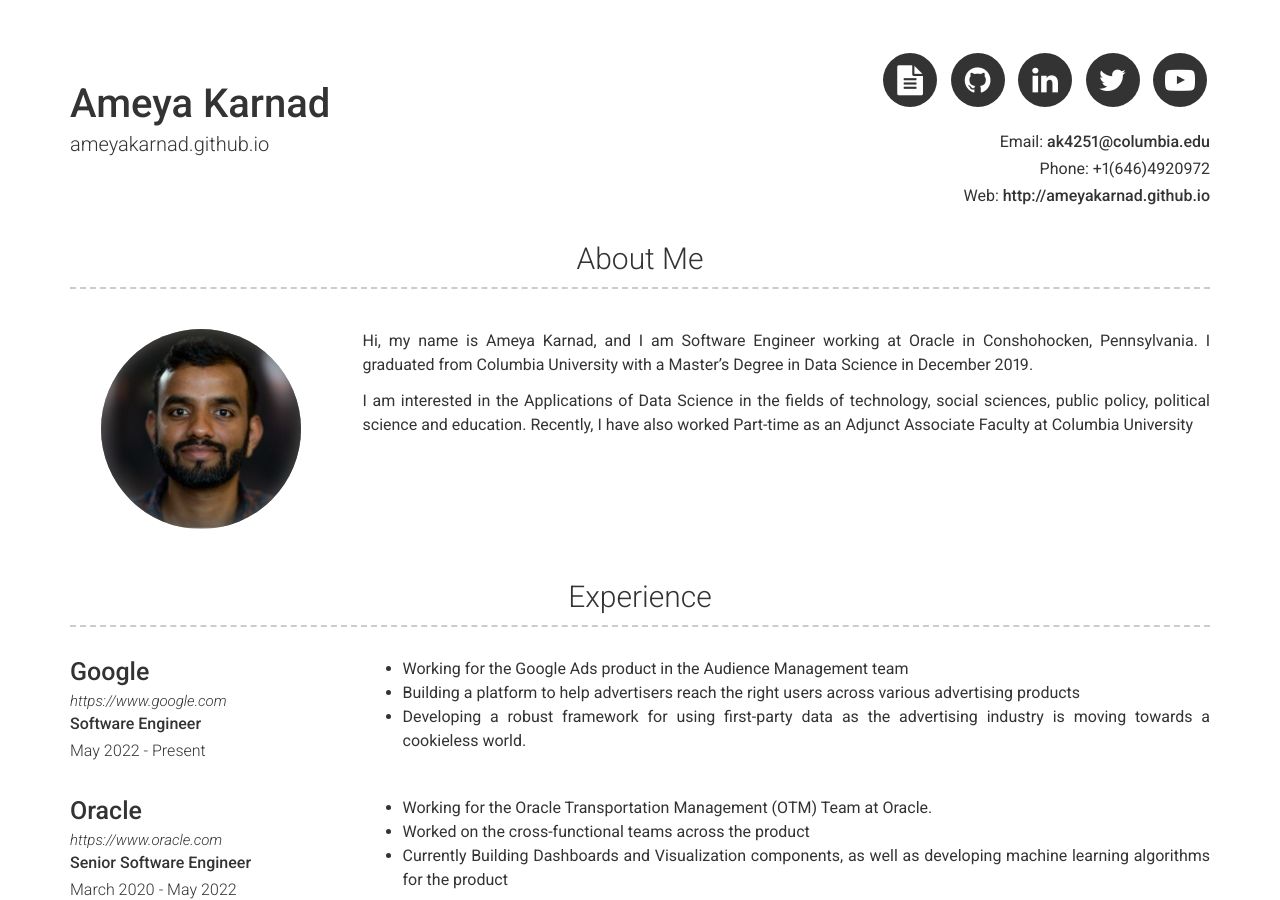
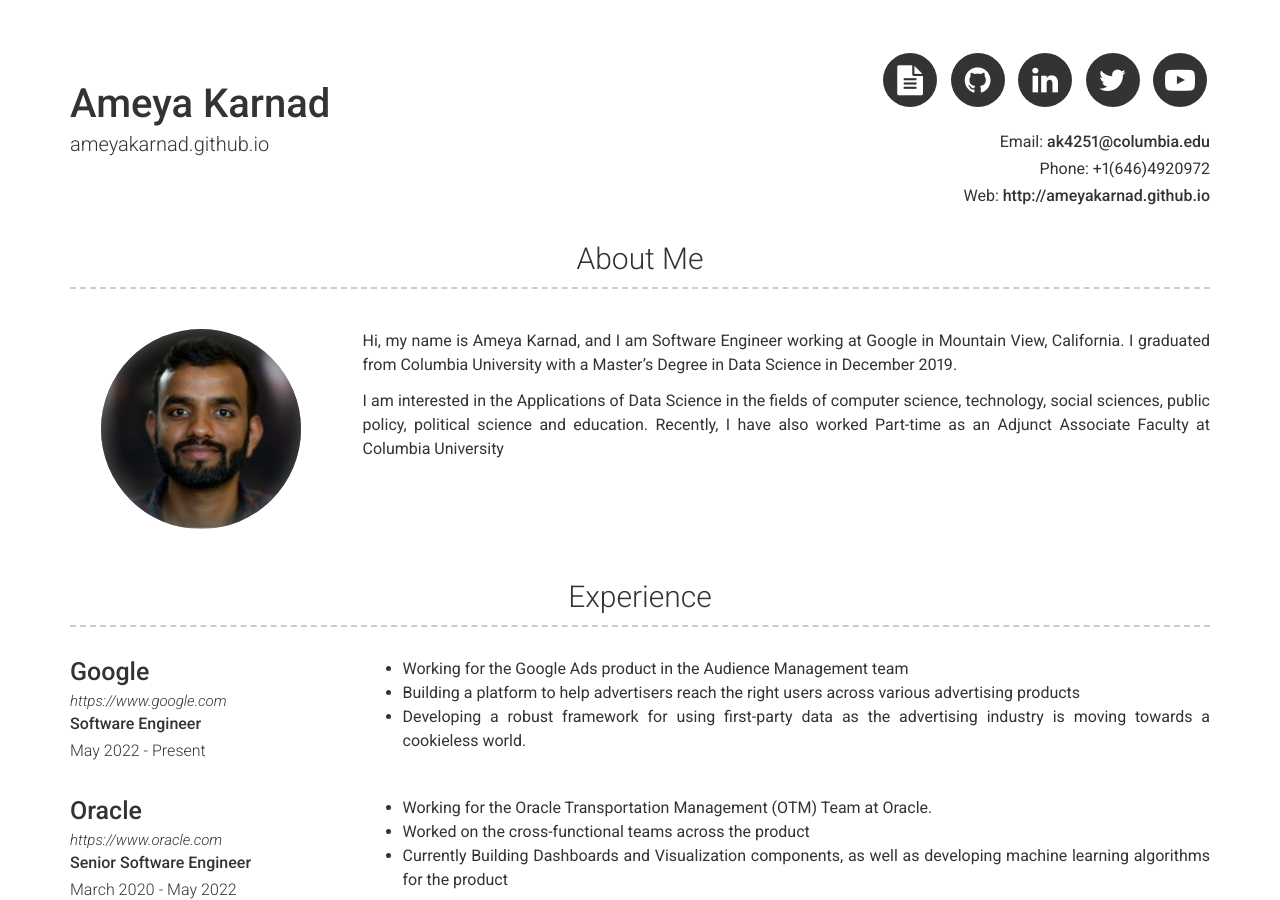
Before and after one commit to ameyakarnad/ameyakarnad.github.io, a Jekyll site: the page built from index.md, in a window 1280 px wide and 900 px high. Built offline with Jekyll 4.4.1, drawn with Linux system fonts in a browser that asks for light colours.

Commit message:
Update _config.yml

```diff
--- a/_config.yml
+++ b/_config.yml
@@ -19,9 +19,9 @@
 about_title: About Me
 about_profile_image: ameya.PNG
 about_content: | # this will include new lines to allow paragraphs
-  Hi, my name is Ameya Karnad, and I am Software Engineer working at Oracle in Conshohocken, Pennsylvania. I graduated from Columbia University with a Master's Degree in Data Science in December 2019.
+  Hi, my name is Ameya Karnad, and I am Software Engineer working at Google in Mountain View, California. I graduated from Columbia University with a Master's Degree in Data Science in December 2019.
 
-  I am interested in the Applications of Data Science in the fields of technology, social sciences, public policy, political science and education. Recently, I have also worked Part-time as an Adjunct Associate Faculty at Columbia University
+  I am interested in the Applications of Data Science in the fields of computer science, technology, social sciences, public policy, political science and education. Recently, I have also worked Part-time as an Adjunct Associate Faculty at Columbia University
 
 experience_title: Experience #(Use this to override about experience section title)
 education_title: Education #(Use this to override about education section title)
```
